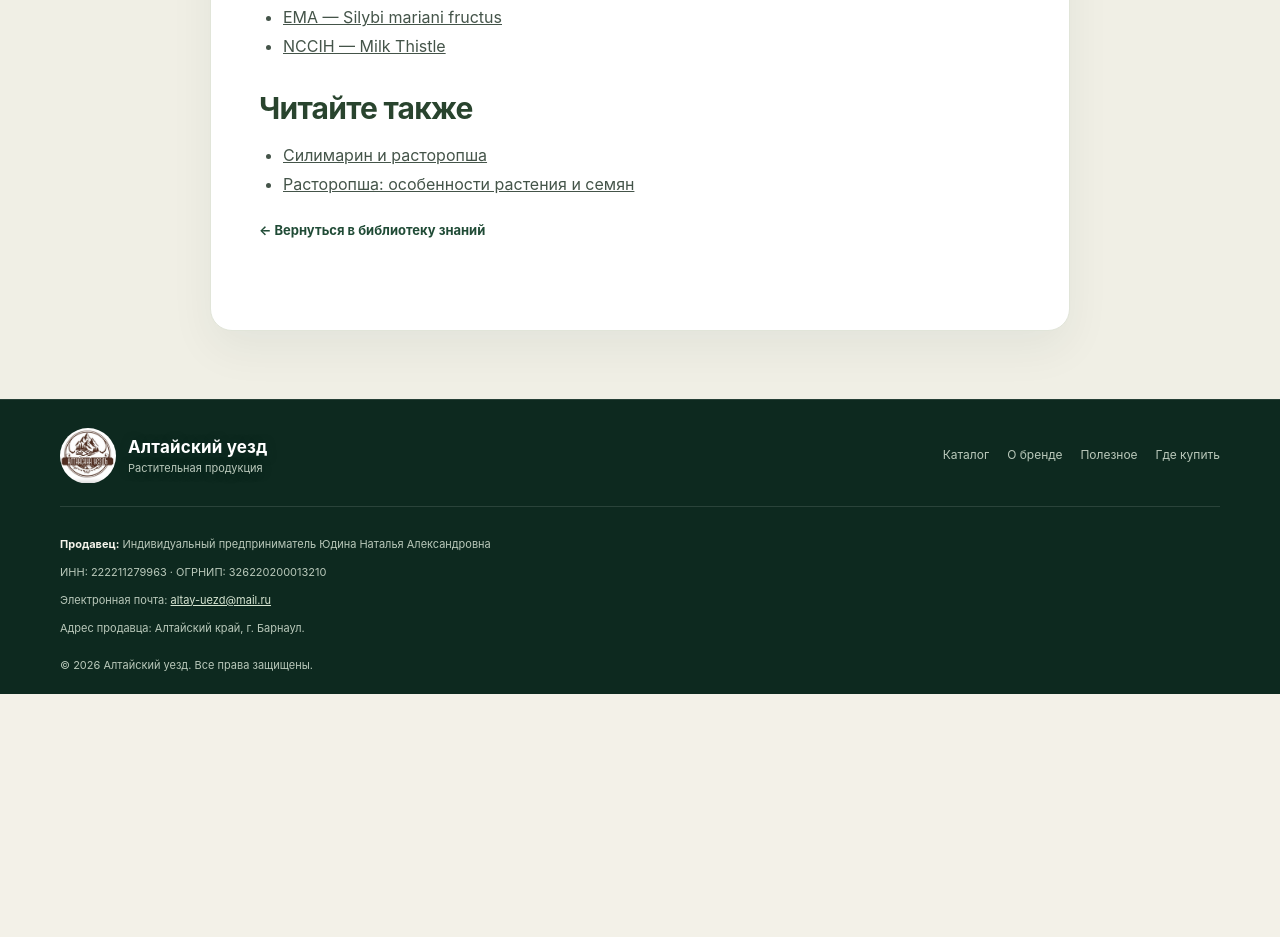
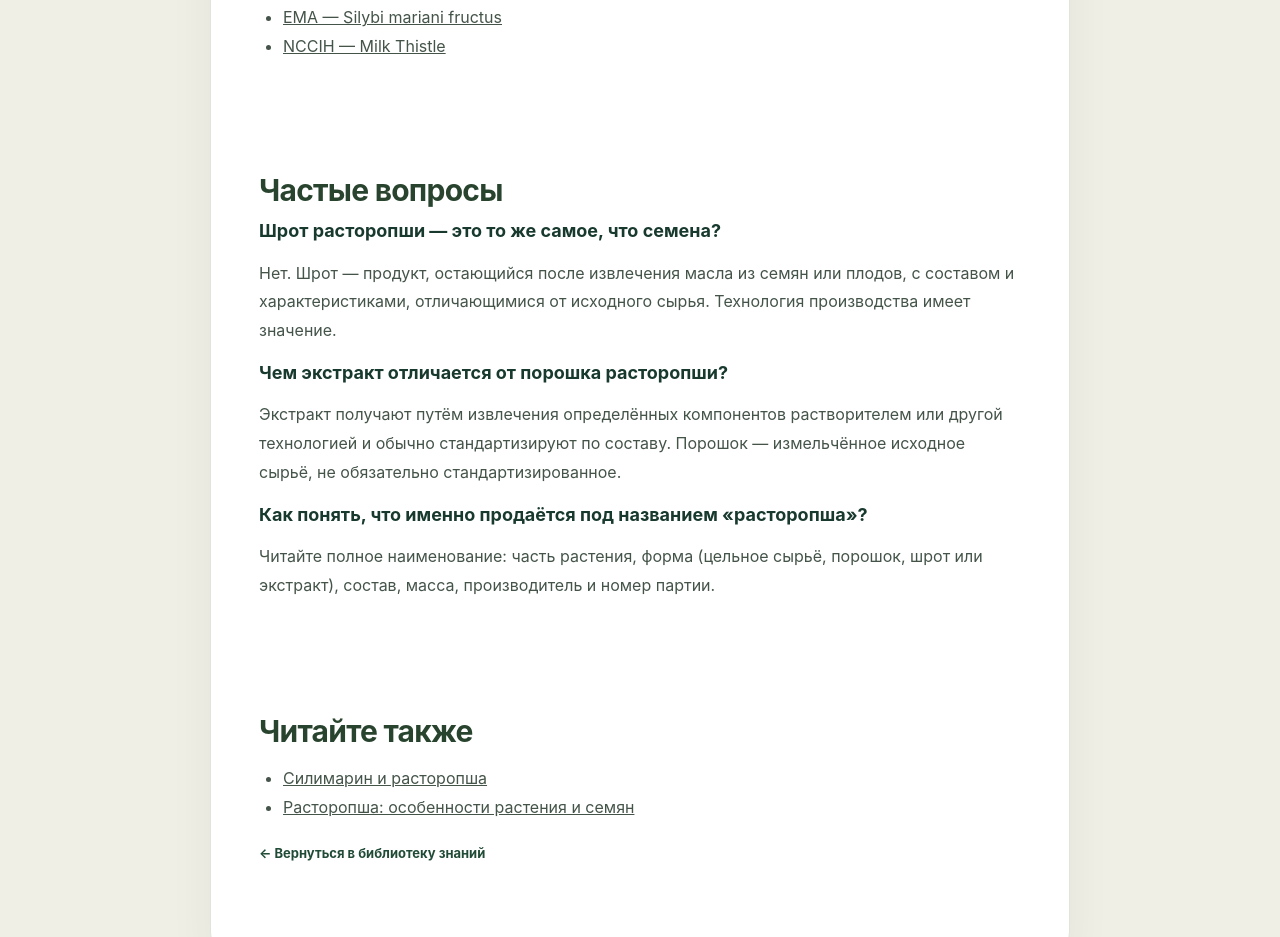
Before and after one commit to Artur2100/altayskiy-uezd., a plain HTML site: page articles/semena-shrot-ekstrakt-rastoropshi.html in a window 1280 px wide. Shown: the part 2564-3501 px from the top of the page. Before the commit the page ends 3258 px from the top, so only its background shows below. Drawn offline with Linux system fonts and the light colour scheme.

Commit message:
Improve article SEO: add useful FAQs and structured data

```diff
--- a/articles/semena-shrot-ekstrakt-rastoropshi.html
+++ b/articles/semena-shrot-ekstrakt-rastoropshi.html
@@ -3,7 +3,7 @@
 <meta name="robots" content="index,follow,max-image-preview:large"><link rel="canonical" href="https://altayskiy-uezd.ru/articles/semena-shrot-ekstrakt-rastoropshi.html">
 <meta property="og:type" content="article"><meta property="og:locale" content="ru_RU"><meta property="og:site_name" content="Алтайский уезд"><meta property="og:title" content="Семена расторопши, шрот и экстракт: в чём разница"><meta property="og:description" content="Разбираем различия между плодами расторопши, измельчённым сырьём, шротом и стандартизованным экстрактом."><meta property="og:url" content="https://altayskiy-uezd.ru/articles/semena-shrot-ekstrakt-rastoropshi.html"><meta name="twitter:card" content="summary_large_image">
 <link rel="preconnect" href="https://fonts.googleapis.com"><link rel="preconnect" href="https://fonts.gstatic.com" crossorigin><link href="https://fonts.googleapis.com/css2?family=Cormorant+Garamond:wght@500;600;700&family=Manrope:wght@400;500;600;700;800&display=swap" rel="stylesheet">
-<script type="application/ld+json">{"@context":"https://schema.org","@type":"Article","headline":"Семена, шрот и экстракт расторопши: сравнение форм сырья","description":"Разбираем различия между плодами расторопши, измельчённым сырьём, шротом и стандартизованным экстрактом.","inLanguage":"ru-RU","author":{"@type":"Organization","name":"Алтайский уезд"},"publisher":{"@type":"Organization","name":"Алтайский уезд","url":"https://altayskiy-uezd.ru/"},"mainEntityOfPage":"https://altayskiy-uezd.ru/articles/semena-shrot-ekstrakt-rastoropshi.html"}</script><style>
+<script type="application/ld+json">{"@context":"https://schema.org","@type":"Article","headline":"Семена, шрот и экстракт расторопши: сравнение форм сырья","description":"Разбираем различия между плодами расторопши, измельчённым сырьём, шротом и стандартизованным экстрактом.","inLanguage":"ru-RU","author":{"@type":"Organization","name":"Алтайский уезд"},"publisher":{"@type":"Organization","name":"Алтайский уезд","url":"https://altayskiy-uezd.ru/"},"mainEntityOfPage":"https://altayskiy-uezd.ru/articles/semena-shrot-ekstrakt-rastoropshi.html","dateModified":"2026-11-26"}</script><style>
     :root{--ink:#243d32;--muted:#6f7e75;--green:#587b53;--green-dark:#3f6341;--pale:#edf2e7;--line:#e4e9e1;--paper:#fff;--cream:#f7f8f3;--brown:#553326}
     *{box-sizing:border-box}
     html{scroll-behavior:smooth}
@@ -320,7 +320,8 @@
 
 .article-breadcrumbs{padding:18px 0;color:#66756a;font-size:12px}.article-breadcrumbs a{color:#3f6341;text-decoration:none}.article-breadcrumbs a:hover{text-decoration:underline}
 .article-content{max-width:860px;margin:0 auto;padding-bottom:70px}.article-content h1{font-family:var(--serif);font-size:clamp(32px,5vw,52px);line-height:1.05;color:#29442e}.article-content h2{font-family:var(--serif);font-size:30px;color:#29442e;margin-top:30px}.article-content p,.article-content li{line-height:1.8;color:#445449;font-size:16px}.article-content .article-hero-image{width:100%;max-height:480px;object-fit:cover;border-radius:18px}
-</style></head><body>
+</style><script type="application/ld+json">{"@context":"https://schema.org","@type":"FAQPage","mainEntity":[{"@type":"Question","name":"Шрот расторопши — это то же самое, что семена?","acceptedAnswer":{"@type":"Answer","text":"Нет. Шрот — продукт, остающийся после извлечения масла из семян или плодов, с составом и характеристиками, отличающимися от исходного сырья. Технология производства имеет значение."}},{"@type":"Question","name":"Чем экстракт отличается от порошка расторопши?","acceptedAnswer":{"@type":"Answer","text":"Экстракт получают путём извлечения определённых компонентов растворителем или другой технологией и обычно стандартизируют по составу. Порошок — измельчённое исходное сырьё, не обязательно стандартизированное."}},{"@type":"Question","name":"Как понять, что именно продаётся под названием «расторопша»?","acceptedAnswer":{"@type":"Answer","text":"Читайте полное наименование: часть растения, форма (цельное сырьё, порошок, шрот или экстракт), состав, масса, производитель и номер партии."}}]}</script>
+</head><body>
 <header>
   <div class="wrap nav">
     <a class="brand" href="../index.html#home" aria-label="Алтайский уезд — главная">
@@ -354,7 +355,8 @@
 <h2>Как не перепутать продукты</h2><ul><li>Цельные плоды/«семена» — исходное растительное сырьё.</li><li>Порошок — измельчённая форма; сам по себе не означает обезжиривание или экстракцию.</li><li>Шрот — продукт переработки после извлечения масла, если именно так он произведён и маркирован.</li><li>Экстракт — извлечённые компоненты с параметрами, которые должны быть описаны производителем.</li></ul>
 <h2>На что смотреть при покупке</h2><p>Проверяйте точное название, состав, способ обработки, массу нетто, сведения о производителе, срок годности и условия хранения. Если заявлено определённое содержание силимарина, ищите информацию о методе анализа и подтверждении этого показателя. Не сравнивайте цену упаковки без учёта формы продукта и массы.</p>
 <p class="disclaimer">Материал информационный. Он не содержит рекомендаций по дозировке и не утверждает, что какая-либо форма расторопши лечит заболевания.</p>
-<p><a class="text-link" href="../shop.html#product-milk-thistle">Посмотреть расторопшу в магазине ↗</a></p><h2>Источники и дополнительное чтение</h2><ul><li><a href="https://www.ema.europa.eu/en/medicines/herbal/silybi-mariani-fructus" target="_blank" rel="noopener noreferrer">EMA — Silybi mariani fructus</a></li><li><a href="https://www.nccih.nih.gov/health/milk-thistle" target="_blank" rel="noopener noreferrer">NCCIH — Milk Thistle</a></li></ul><h2>Читайте также</h2><ul><li><a href="silymarin-rastoropsha.html">Силимарин и расторопша</a></li><li><a href="rastoropsha.html">Расторопша: особенности растения и семян</a></li></ul><p><a class="text-link" href="../library.html">← Вернуться в библиотеку знаний</a></p></article></div></section></main><footer id="contacts">
+<p><a class="text-link" href="../shop.html#product-milk-thistle">Посмотреть расторопшу в магазине ↗</a></p><h2>Источники и дополнительное чтение</h2><ul><li><a href="https://www.ema.europa.eu/en/medicines/herbal/silybi-mariani-fructus" target="_blank" rel="noopener noreferrer">EMA — Silybi mariani fructus</a></li><li><a href="https://www.nccih.nih.gov/health/milk-thistle" target="_blank" rel="noopener noreferrer">NCCIH — Milk Thistle</a></li></ul><section class="article-faq"><h2>Частые вопросы</h2><h3>Шрот расторопши — это то же самое, что семена?</h3><p>Нет. Шрот — продукт, остающийся после извлечения масла из семян или плодов, с составом и характеристиками, отличающимися от исходного сырья. Технология производства имеет значение.</p><h3>Чем экстракт отличается от порошка расторопши?</h3><p>Экстракт получают путём извлечения определённых компонентов растворителем или другой технологией и обычно стандартизируют по составу. Порошок — измельчённое исходное сырьё, не обязательно стандартизированное.</p><h3>Как понять, что именно продаётся под названием «расторопша»?</h3><p>Читайте полное наименование: часть растения, форма (цельное сырьё, порошок, шрот или экстракт), состав, масса, производитель и номер партии.</p></section>
+<h2>Читайте также</h2><ul><li><a href="silymarin-rastoropsha.html">Силимарин и расторопша</a></li><li><a href="rastoropsha.html">Расторопша: особенности растения и семян</a></li></ul><p><a class="text-link" href="../library.html">← Вернуться в библиотеку знаний</a></p></article></div></section></main><footer id="contacts">
   <div class="wrap">
     <div class="footer-top">
       <a class="brand" href="../index.html#home"><img src="../assets/logo-altayskiy-uezd.jpeg" alt="" decoding="async"><span><strong>Алтайский уезд</strong><small>Растительная продукция</small></span></a>
```
